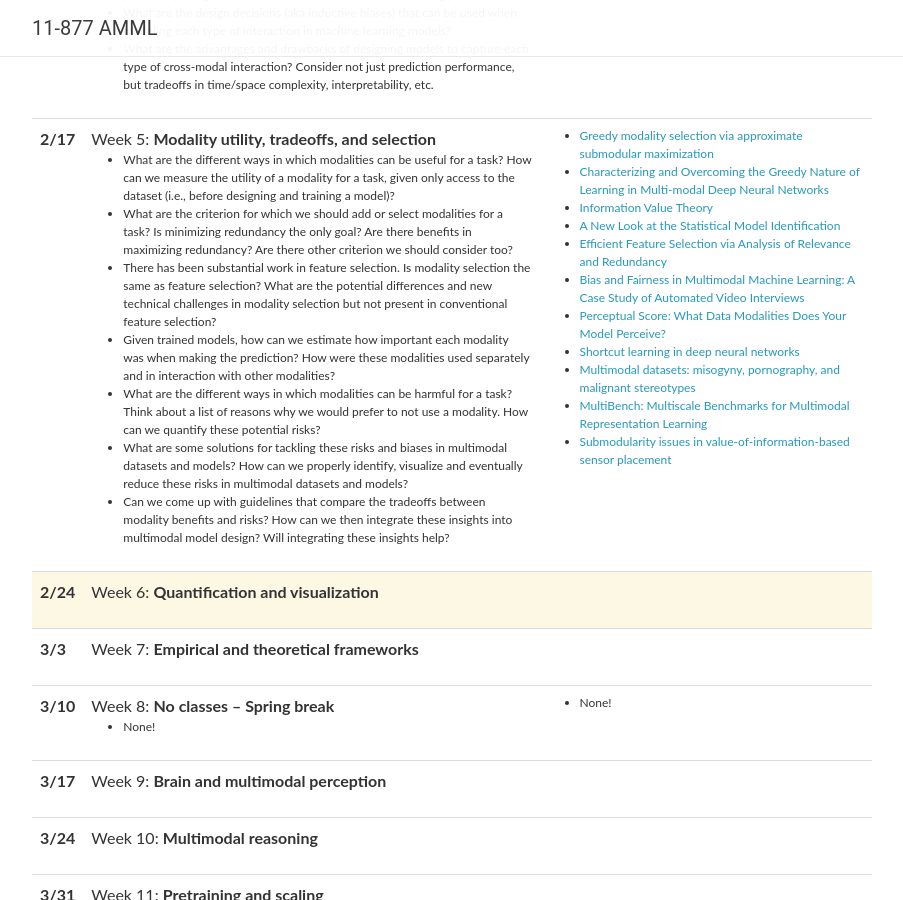
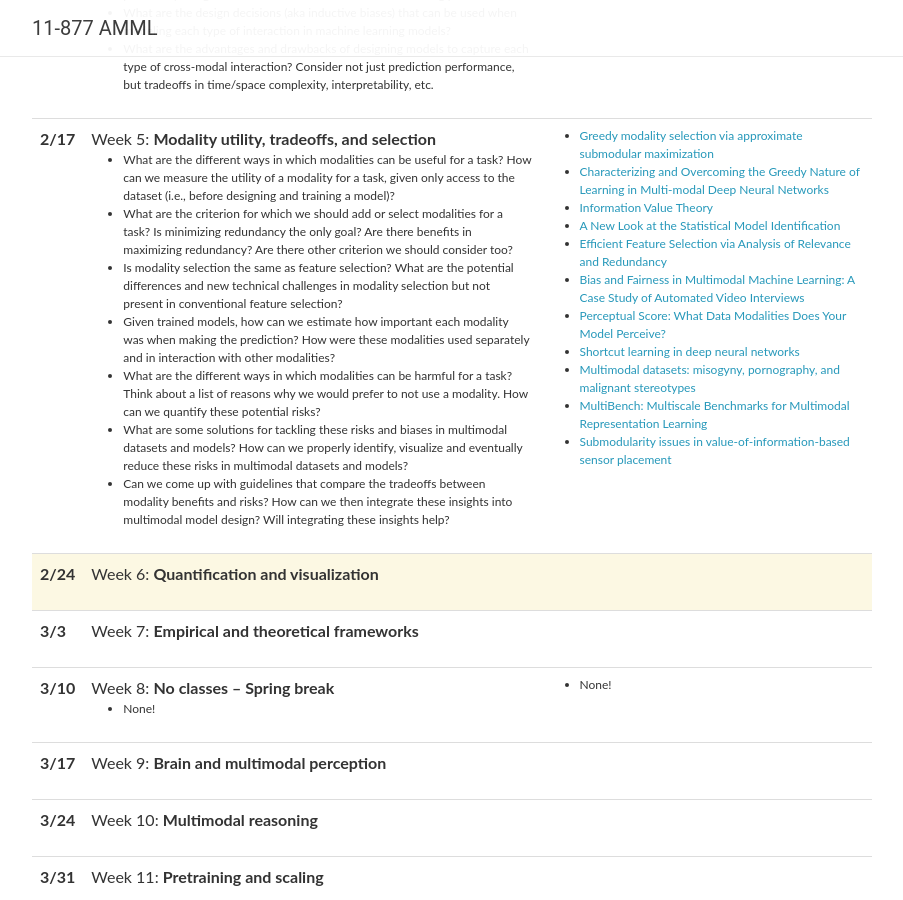
Before and after one commit to CMU-MultiComp-Lab/adv-mmml-course, a Jekyll site: the page built from spring2023/_pages/schedule.md, in a window 1280 px wide and 900 px high, scrolled down 1563 px. Shown: the whole window, without its empty margins (188-1091 px from the left). Built offline with Jekyll 4.4.1, drawn with Linux system fonts in a browser that asks for light colours; nearby versions of some CDN libraries; comment, search, counter and statistics services are not loaded.

Commit message:
Update lectures_2023.yml

```diff
--- a/_data/lectures_2023.yml
+++ b/_data/lectures_2023.yml
@@ -87,7 +87,7 @@
   topics:
     - What are the different ways in which modalities can be useful for a task? How can we measure the utility of a modality for a task, given only access to the dataset (i.e., before designing and training a model)?
     - What are the criterion for which we should add or select modalities for a task? Is minimizing redundancy the only goal? Are there benefits in maximizing redundancy? Are there other criterion we should consider too?
-    - There has been substantial work in feature selection. Is modality selection the same as feature selection? What are the potential differences and new technical challenges in modality selection but not present in conventional feature selection?
+    - Is modality selection the same as feature selection? What are the potential differences and new technical challenges in modality selection but not present in conventional feature selection?
     - Given trained models, how can we estimate how important each modality was when making the prediction? How were these modalities used separately and in interaction with other modalities?
     - What are the different ways in which modalities can be harmful for a task? Think about a list of reasons why we would prefer to not use a modality. How can we quantify these potential risks?
     - What are some solutions for tackling these risks and biases in multimodal datasets and models? How can we properly identify, visualize and eventually reduce these risks in multimodal datasets and models?
```
